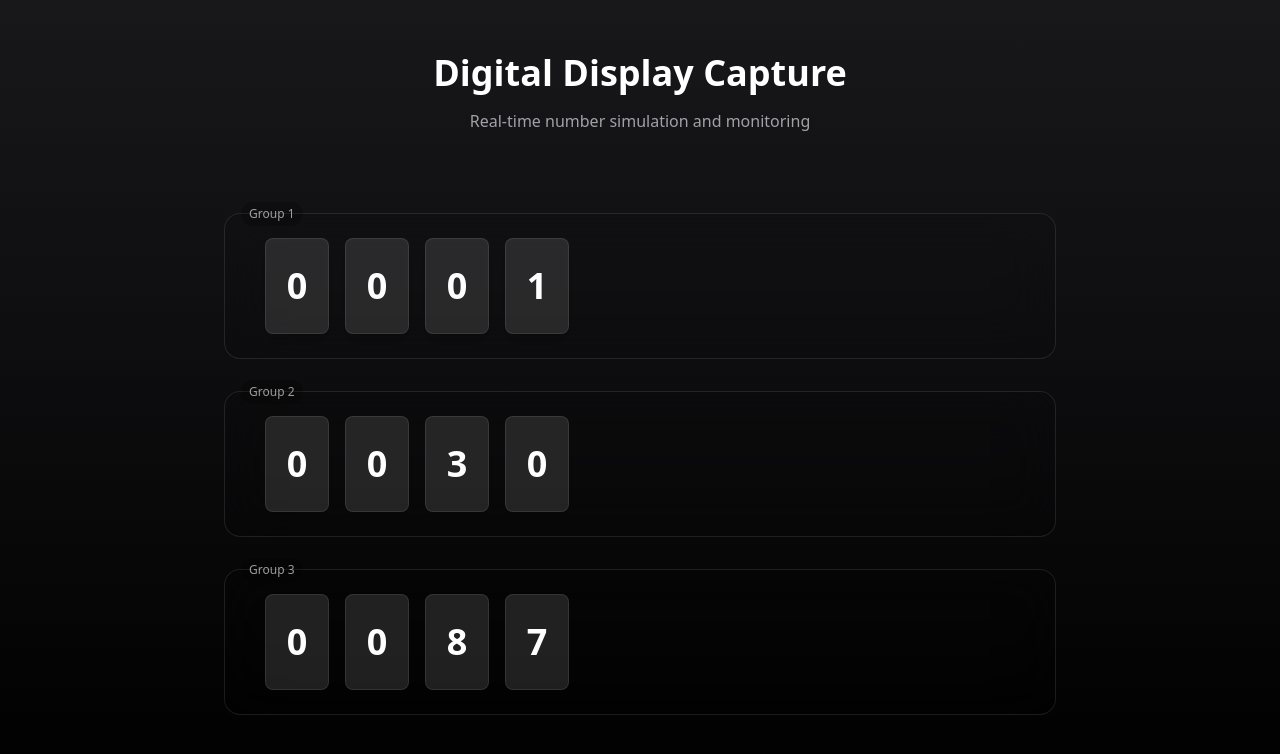
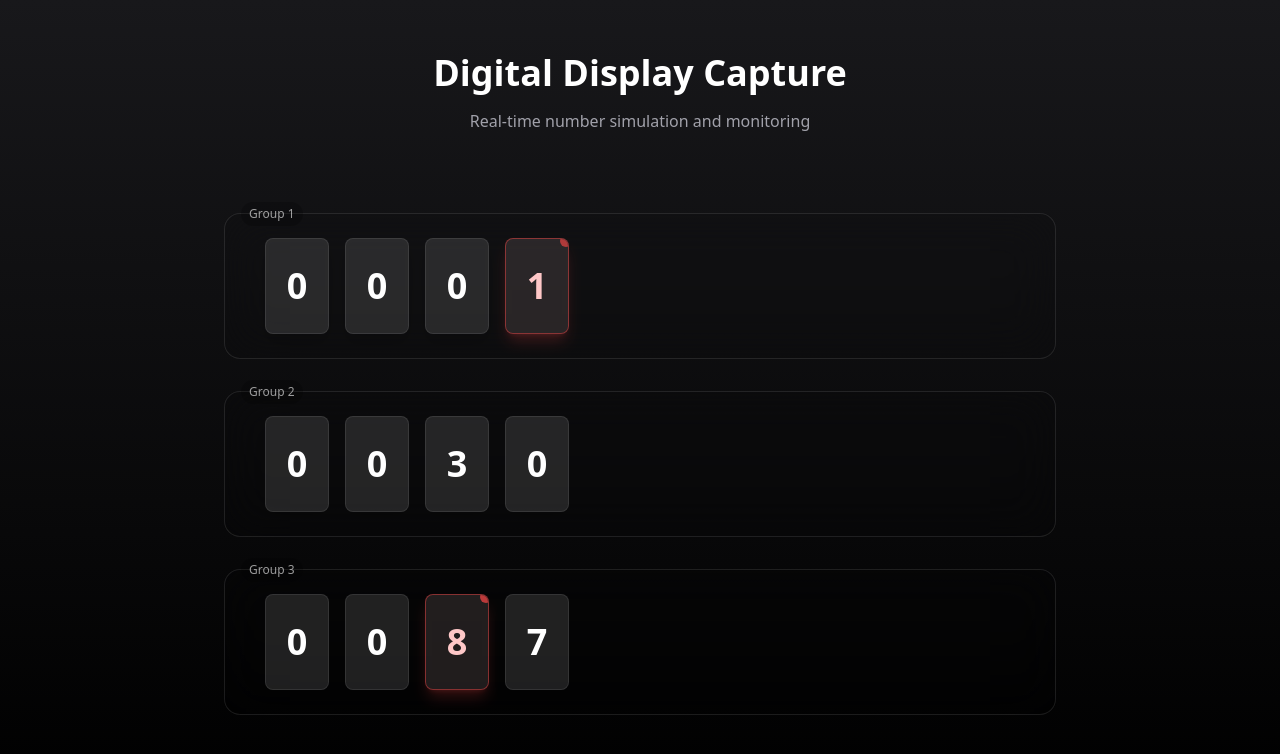
Before and after one commit to Himanshujchavan/digital-capture-lively, a React (Vite) app: page / in a window 1280 px wide. Shown: the top 754 px of the page. Built offline with nearby package versions, Linux system fonts and the light colour scheme.

Commit message:
Add anomaly detection feature
Adds an anomaly detection feature to monitor and report unusual patterns in digit changes.  The feature analyzes change frequency, patterns, and sequences to identify and report anomalies with varying severity levels.

```diff
--- a/src/components/DigitDisplay.tsx
+++ b/src/components/DigitDisplay.tsx
@@ -5,9 +5,11 @@ import { cn } from "@/lib/utils";
 interface DigitDisplayProps {
   value: number;
   className?: string;
+  style?: React.CSSProperties;
+  hasAnomaly?: boolean;
 }
 
-export const DigitDisplay = ({ value, className }: DigitDisplayProps) => {
+export const DigitDisplay = ({ value, className, style, hasAnomaly }: DigitDisplayProps) => {
   const [prevValue, setPrevValue] = useState(value);
   const [isAnimating, setIsAnimating] = useState(false);
 
@@ -25,19 +27,28 @@ export const DigitDisplay = ({ value, className }: DigitDisplayProps) => {
   return (
     <div
       className={cn(
-        "relative w-16 h-24 bg-display-background rounded-lg backdrop-blur-sm border border-display-border overflow-hidden shadow-lg",
+        "relative w-16 h-24 bg-display-background rounded-lg backdrop-blur-sm border overflow-hidden shadow-lg transition-all duration-300",
+        hasAnomaly ? "border-red-500/50 shadow-red-500/20" : "border-display-border",
         className
       )}
+      style={style}
     >
       <div
         className={cn(
           "absolute inset-0 flex items-center justify-center text-4xl font-bold text-white transition-all duration-300",
-          isAnimating && "animate-number-spin"
+          isAnimating && "animate-number-spin",
+          hasAnomaly && "text-red-200"
         )}
       >
         {value}
       </div>
-      <div className="absolute inset-0 bg-display-glow opacity-20 pointer-events-none" />
+      <div className={cn(
+        "absolute inset-0 bg-display-glow opacity-20 pointer-events-none",
+        hasAnomaly && "bg-red-500/10"
+      )} />
+      {hasAnomaly && (
+        <div className="absolute -top-1 -right-1 w-3 h-3 bg-red-500 rounded-full animate-pulse" />
+      )}
     </div>
   );
 };
--- a/src/components/DisplayGroup.tsx
+++ b/src/components/DisplayGroup.tsx
@@ -4,11 +4,12 @@ import { DigitDisplay } from "./DigitDisplay";
 interface DisplayGroupProps {
   values: number[];
   groupIndex: number;
+  anomalies: number[];
 }
 
-export const DisplayGroup = ({ values, groupIndex }: DisplayGroupProps) => {
+export const DisplayGroup = ({ values, groupIndex, anomalies }: DisplayGroupProps) => {
   return (
-    <div className="flex space-x-4 p-6 bg-black/5 rounded-2xl backdrop-blur-xl border border-white/10 animate-fade-in">
+    <div className="relative flex space-x-4 p-6 bg-black/5 rounded-2xl backdrop-blur-xl border border-white/10 animate-fade-in">
       <div className="absolute -top-3 left-4 px-2 py-1 bg-black/20 rounded-full text-xs text-white/60">
         Group {groupIndex + 1}
       </div>
@@ -16,6 +17,7 @@ export const DisplayGroup = ({ values, groupIndex }: DisplayGroupProps) => {
         <DigitDisplay
           key={index}
           value={value}
+          hasAnomaly={anomalies.includes(index)}
           className="animate-slide-up"
           style={{ animationDelay: `${index * 0.1}s` }}
         />
--- a/src/components/DisplaySimulator.tsx
+++ b/src/components/DisplaySimulator.tsx
@@ -1,14 +1,41 @@
 
-import { useCallback, useEffect, useState } from "react";
+import { useCallback, useEffect, useState, useRef } from "react";
 import { DisplayGroup } from "./DisplayGroup";
+import { AnomalyDetector, AnomalyReport } from "@/utils/anomalyDetector";
+import { useToast } from "@/components/ui/use-toast";
 
 const TOTAL_GROUPS = 3;
 const DIGITS_PER_GROUP = 4;
 
 export const DisplaySimulator = () => {
+  const { toast } = useToast();
   const [displayValues, setDisplayValues] = useState<number[][]>(
     Array(TOTAL_GROUPS).fill(Array(DIGITS_PER_GROUP).fill(0))
   );
+  const [anomalies, setAnomalies] = useState<Set<number>>(new Set());
+  const detectorRef = useRef<AnomalyDetector>();
+
+  useEffect(() => {
+    detectorRef.current = new AnomalyDetector((anomaly: AnomalyReport) => {
+      if (anomaly.position !== undefined) {
+        setAnomalies(prev => new Set([...prev, anomaly.position]));
+        toast({
+          title: "Anomaly Detected",
+          description: anomaly.description,
+          variant: anomaly.severity === 'high' ? 'destructive' : 'default',
+        });
+
+        // Clear anomaly indicator after 3 seconds
+        setTimeout(() => {
+          setAnomalies(prev => {
+            const next = new Set(prev);
+            next.delete(anomaly.position!);
+            return next;
+          });
+        }, 3000);
+      }
+    });
+  }, [toast]);
 
   const generateRandomDigit = useCallback(() => {
     return Math.floor(Math.random() * 10);
@@ -18,6 +45,9 @@ export const DisplaySimulator = () => {
     const groupIndex = Math.floor(Math.random() * TOTAL_GROUPS);
     const digitIndex = Math.floor(Math.random() * DIGITS_PER_GROUP);
     const newValue = generateRandomDigit();
+    const position = groupIndex * DIGITS_PER_GROUP + digitIndex;
+
+    detectorRef.current?.addChange(position, newValue);
 
     setDisplayValues((prev) =>
       prev.map((group, gIdx) =>
@@ -37,8 +67,15 @@ export const DisplaySimulator = () => {
 
   return (
     <div className="flex flex-col space-y-8 p-8">
-      {displayValues.map((group, index) => (
-        <DisplayGroup key={index} values={group} groupIndex={index} />
+      {displayValues.map((group, groupIndex) => (
+        <DisplayGroup
+          key={groupIndex}
+          values={group}
+          groupIndex={groupIndex}
+          anomalies={Array.from(anomalies).filter(pos =>
+            Math.floor(pos / DIGITS_PER_GROUP) === groupIndex
+          ).map(pos => pos % DIGITS_PER_GROUP)}
+        />
       ))}
     </div>
   );
--- /dev/null
+++ b/src/utils/anomalyDetector.ts
@@ -0,0 +1,138 @@
+
+// Time window for analyzing patterns (in milliseconds)
+const ANALYSIS_WINDOW = 5000;
+const MAX_CHANGES_PER_SECOND = 15;
+const MIN_CHANGES_PER_SECOND = 2;
+
+interface DigitChange {
+  position: number;
+  value: number;
+  timestamp: number;
+}
+
+export interface AnomalyReport {
+  type: 'frequency' | 'pattern' | 'sequence';
+  description: string;
+  severity: 'low' | 'medium' | 'high';
+  timestamp: number;
+  position?: number;
+}
+
+export class AnomalyDetector {
+  private changes: DigitChange[] = [];
+  private lastAnalysis: number = Date.now();
+  private onAnomalyDetected: (anomaly: AnomalyReport) => void;
+
+  constructor(onAnomalyDetected: (anomaly: AnomalyReport) => void) {
+    this.onAnomalyDetected = onAnomalyDetected;
+  }
+
+  addChange(position: number, value: number): void {
+    const now = Date.now();
+    this.changes.push({ position, value, timestamp: now });
+
+    // Remove old changes outside the analysis window
+    this.changes = this.changes.filter(
+      change => now - change.timestamp <= ANALYSIS_WINDOW
+    );
+
+    // Run analysis every second
+    if (now - this.lastAnalysis >= 1000) {
+      this.analyze();
+      this.lastAnalysis = now;
+    }
+  }
+
+  private analyze(): void {
+    this.detectFrequencyAnomalies();
+    this.detectPatternAnomalies();
+    this.detectSequenceAnomalies();
+  }
+
+  private detectFrequencyAnomalies(): void {
+    const now = Date.now();
+    const positionCounts = new Map<number, number>();
+
+    // Count changes per position
+    this.changes.forEach(change => {
+      positionCounts.set(change.position, (positionCounts.get(change.position) || 0) + 1);
+    });
+
+    // Check for anomalies in change frequency
+    positionCounts.forEach((count, position) => {
+      const timeSpan = Math.min(ANALYSIS_WINDOW, now - this.changes[0]?.timestamp);
+      const changesPerSecond = (count / timeSpan) * 1000;
+
+      if (changesPerSecond > MAX_CHANGES_PER_SECOND) {
+        this.onAnomalyDetected({
+          type: 'frequency',
+          description: `Digit ${position} changing too rapidly (${changesPerSecond.toFixed(1)} changes/sec)`,
+          severity: 'high',
+          timestamp: now,
+          position
+        });
+      } else if (changesPerSecond < MIN_CHANGES_PER_SECOND) {
+        this.onAnomalyDetected({
+          type: 'frequency',
+          description: `Digit ${position} changing too slowly (${changesPerSecond.toFixed(1)} changes/sec)`,
+          severity: 'low',
+          timestamp: now,
+          position
+        });
+      }
+    });
+  }
+
+  private detectPatternAnomalies(): void {
+    const now = Date.now();
+    const patternCounts = new Map<string, number>();
+    const recentChanges = this.changes.slice(-10);
+
+    for (let i = 0; i < recentChanges.length - 2; i++) {
+      const pattern = `${recentChanges[i].position}-${recentChanges[i].value},${recentChanges[i + 1].position}-${recentChanges[i + 1].value}`;
+      patternCounts.set(pattern, (patternCounts.get(pattern) || 0) + 1);
+
+      if (patternCounts.get(pattern)! >= 3) {
+        this.onAnomalyDetected({
+          type: 'pattern',
+          description: `Unusual pattern detected: Position ${recentChanges[i].position} repeatedly changing to ${recentChanges[i].value} in sequence`,
+          severity: 'medium',
+          timestamp: now,
+          position: recentChanges[i].position
+        });
+      }
+    }
+  }
+
+  private detectSequenceAnomalies(): void {
+    const now = Date.now();
+    const recentChanges = this.changes.slice(-5);
+
+    let increasingSeq = 1;
+    let decreasingSeq = 1;
+
+    for (let i = 1; i < recentChanges.length; i++) {
+      if (recentChanges[i].value === recentChanges[i - 1].value + 1) {
+        increasingSeq++;
+      } else {
+        increasingSeq = 1;
+      }
+
+      if (recentChanges[i].value === recentChanges[i - 1].value - 1) {
+        decreasingSeq++;
+      } else {
+        decreasingSeq = 1;
+      }
+
+      if (increasingSeq >= 3 || decreasingSeq >= 3) {
+        this.onAnomalyDetected({
+          type: 'sequence',
+          description: `Unusual sequential pattern detected at position ${recentChanges[i].position}`,
+          severity: 'medium',
+          timestamp: now,
+          position: recentChanges[i].position
+        });
+      }
+    }
+  }
+}
```
